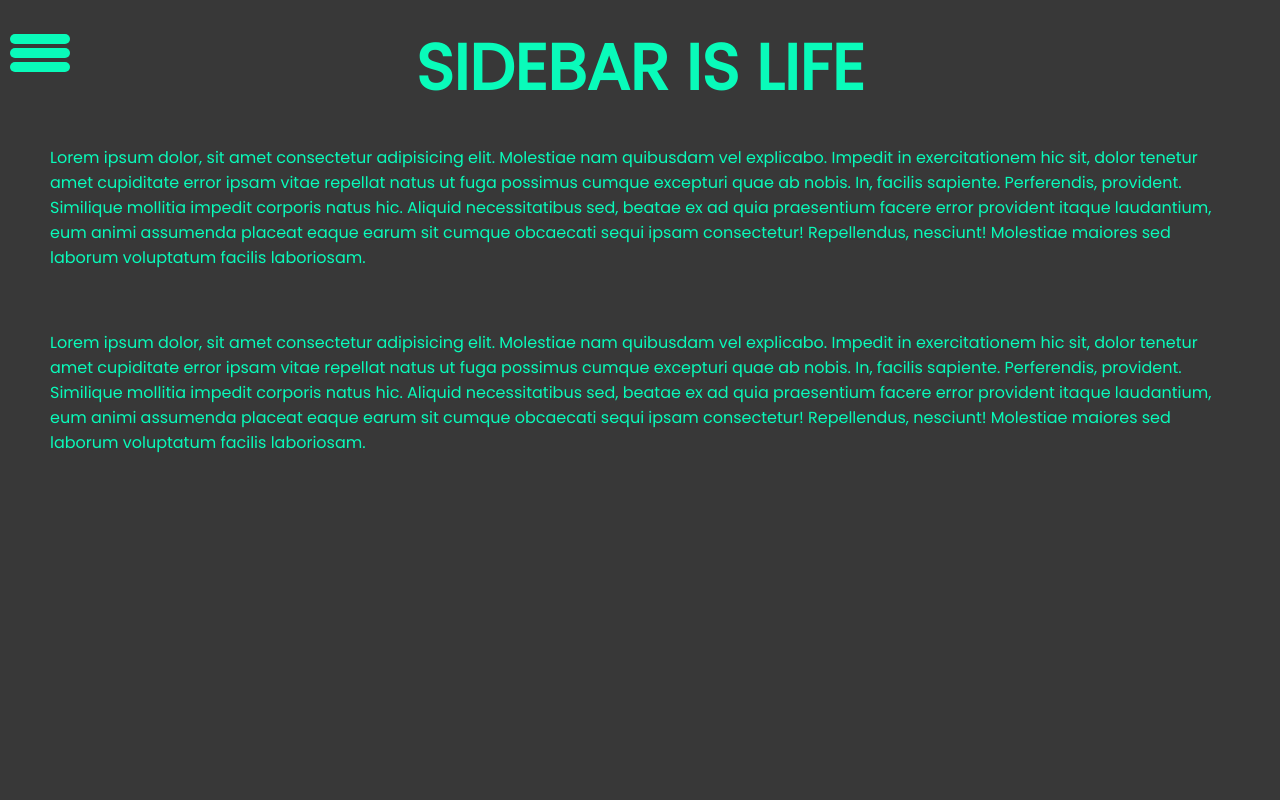
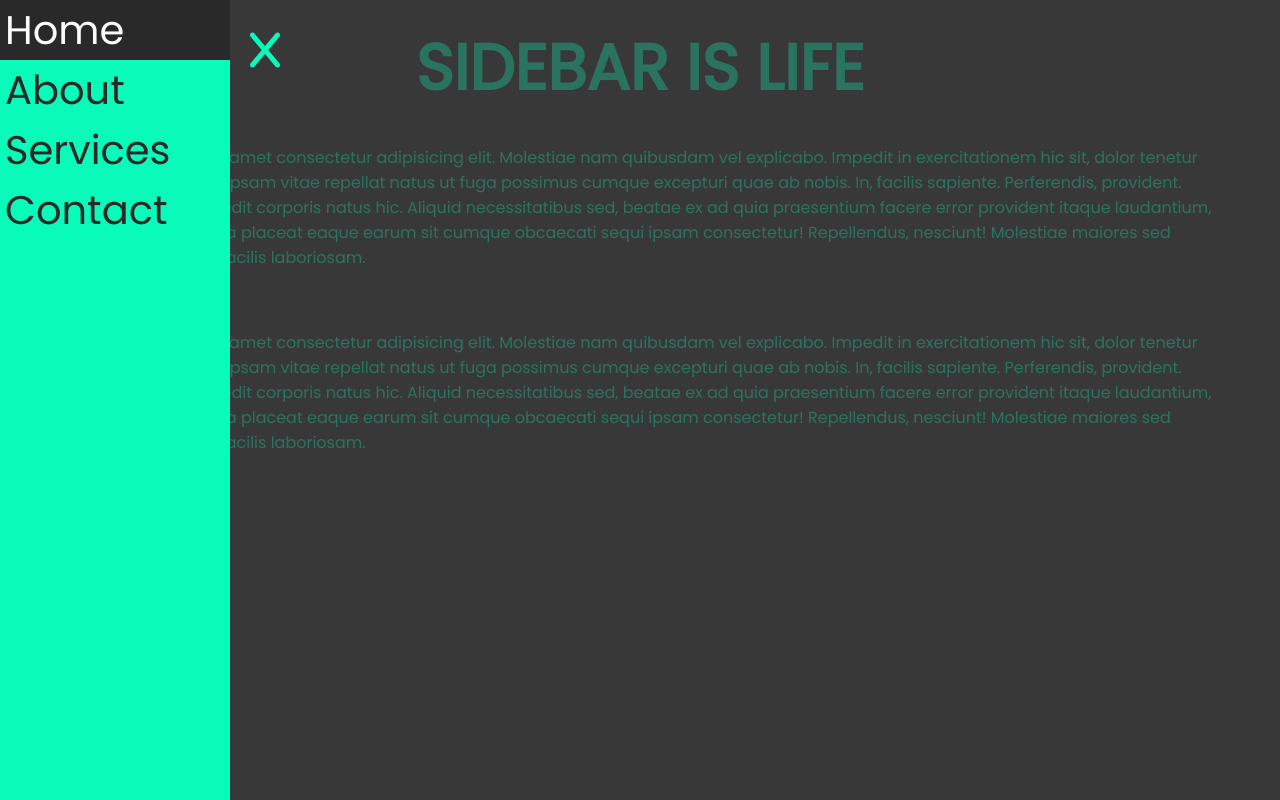
Before and after one commit to Crypt0nic0/FS-JS-TP4, a plain HTML site: page index.html in a window 1280 px wide. Both pictures are taken after a click on the element 35 px from the left and 55 px from the top of the page. Drawn offline with Linux system fonts and the light colour scheme.

Commit message:
TP Finished

```diff
--- a/index.html
+++ b/index.html
@@ -6,6 +6,10 @@
   <meta http-equiv="X-UA-Compatible" content="IE=edge">
   <meta name="viewport" content="width=device-width, initial-scale=1.0">
   <title>Sidebar</title>
+
+  <link rel="stylesheet" href="https://cdnjs.cloudflare.com/ajax/libs/font-awesome/6.3.0/css/all.min.css"
+    integrity="sha512-SzlrxWUlpfuzQ+pcUCosxcglQRNAq/DZjVsC0lE40xsADsfeQoEypE+enwcOiGjk/bSuGGKHEyjSoQ1zVisanQ=="
+    crossorigin="anonymous" referrerpolicy="no-referrer" />
 
   <link rel="stylesheet" href="./style.css">
 </head>
@@ -16,6 +20,7 @@
       <span></span>
       <span></span>
       <span></span>
+      <i class="fa-solid fa-x"></i>
     </div>
 
     <ul>
--- a/index.js
+++ b/index.js
@@ -1,6 +1,21 @@
-// Créer un événement au click sur le hamburger menu pour sortir la sidebar, ranger la sidebar si on reclick dessus
+// Créer un événement au click sur le hamburger menu pour sortir la sidebar
+// ranger la sidebar si on reclick dessus
+
+const btnToggle = document.querySelector('.toggle-btn');
+const sideBar = document.getElementById("side-bar");
+const content = document.querySelector('.content');
+
+btnToggle.addEventListener("click", () => {
+    sideBar.classList.toggle("sidebarToggle");
+    content.classList.toggle("content2");
+});
 
 // Ranger la sidebar si on click sur le contenu principal
+
+content.addEventListener("click", () => {
+    sideBar.classList.remove("sidebarToggle");
+    content.classList.remove("content2");
+});
 
 // BONUS
 // Créer en css l'hamburger menu qui se transforme en croix
--- a/style.css
+++ b/style.css
@@ -59,3 +59,26 @@ li:hover {
   background: #292929;
   color: #fcfcfb;
 }
+
+#side-bar i {
+  display: none;
+  font-size: 40px;
+  color: #09fbba;
+  padding-left: 10px;
+}
+
+#side-bar.sidebarToggle {
+  left: 0;
+}
+
+#side-bar.sidebarToggle span {
+  display: none;
+}
+
+#side-bar.sidebarToggle i {
+  display: block;
+}
+
+.content2 {
+  opacity: 0.3;
+}
```
